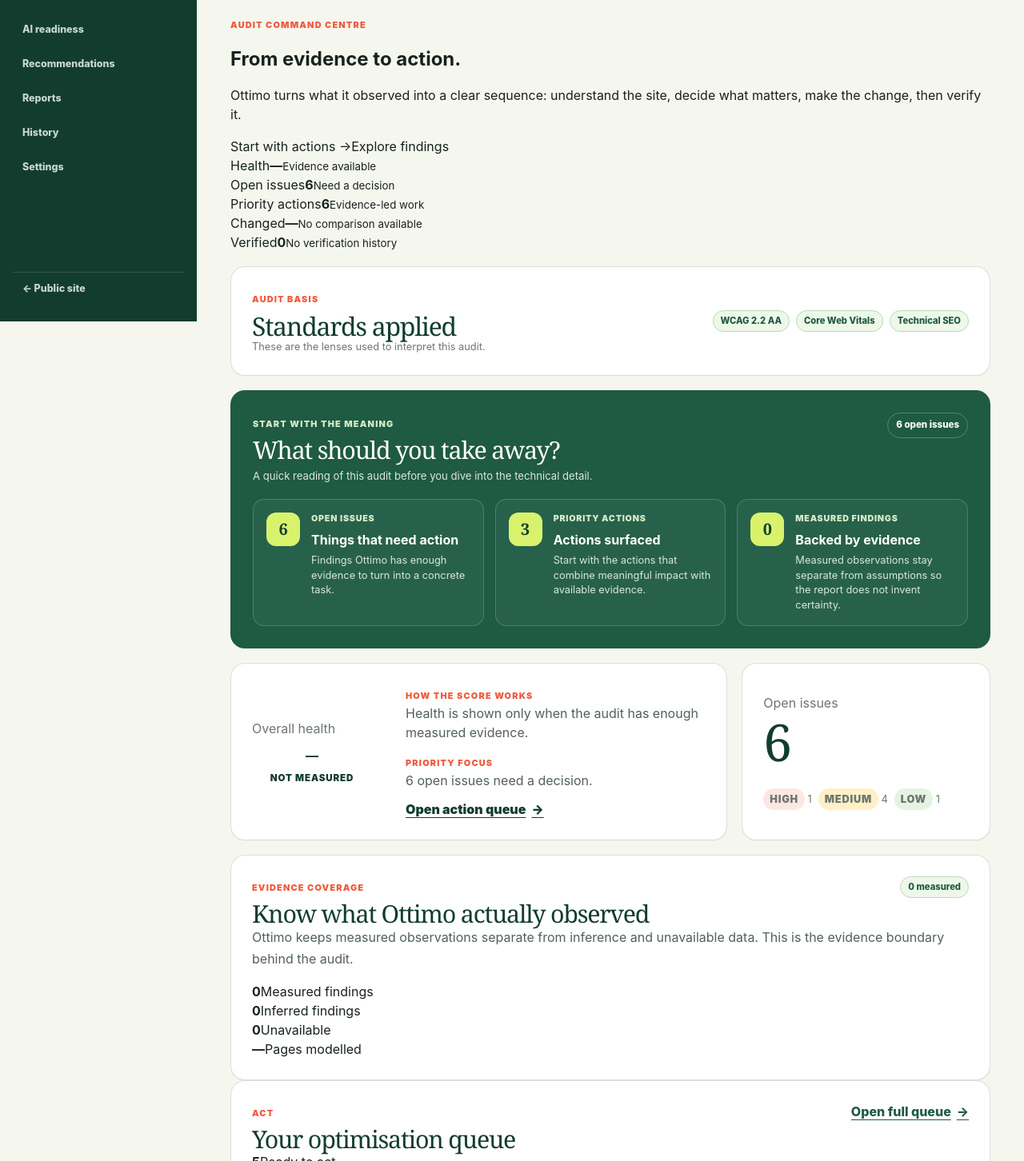
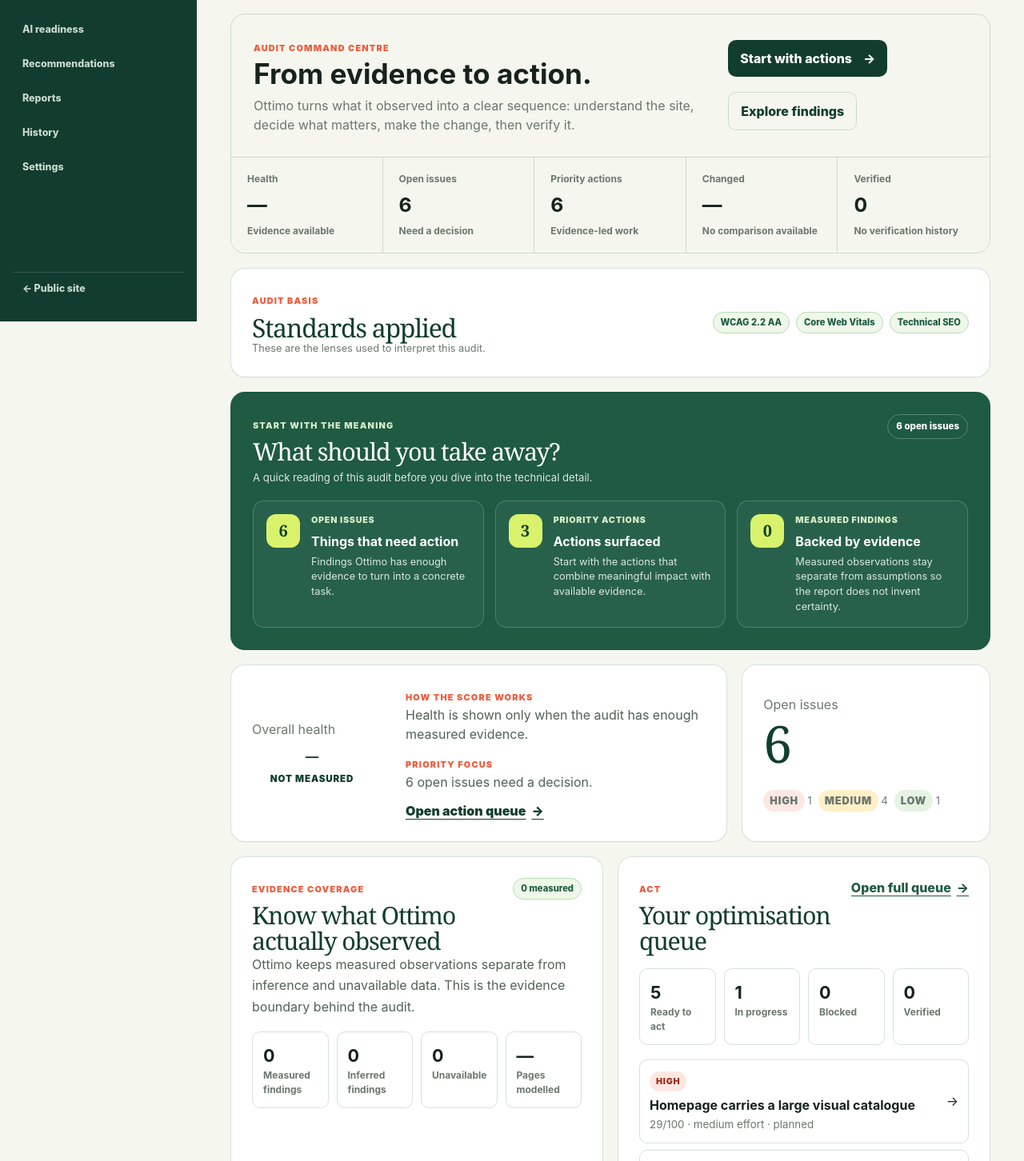
Before and after one commit to ottimosite/ottimo, a React (Vite) app: page /app/audits/audit-harbour-pine in a window 1280 px wide. Shown: the part 398-1850 px from the top of the page at 80% size. Built offline with nearby package versions, Linux system fonts and the light colour scheme.

Commit message:
feat: style audit command centre

```diff
--- a/src/styles/global.css
+++ b/src/styles/global.css
@@ -418,3 +418,37 @@ footer p { max-width:460px; margin:12px 0 0; color:#b9d1bf; font-size:.86rem; }
   .recommendation { padding: 20px 0; }
   .action-details dl { grid-template-columns: 1fr; }
 }
+
+
+/* Audit command centre */
+.audit-command-centre{border:1px solid var(--border);border-radius:18px;background:linear-gradient(135deg,var(--surface),var(--surface-muted));overflow:hidden}
+.audit-command-lead{display:flex;justify-content:space-between;gap:28px;padding:28px}
+.audit-command-lead h2{margin:.2rem 0 .5rem;font-size:clamp(1.5rem,3vw,2.2rem)}
+.audit-command-lead p{max-width:700px;margin:0;color:var(--muted)}
+.audit-command-actions{display:flex;align-items:center;gap:10px;flex-wrap:wrap}
+.primary-action,.secondary-action,.audit-action-item{display:flex;align-items:center;justify-content:space-between;gap:14px;text-decoration:none}
+.primary-action,.secondary-action{padding:11px 15px;border-radius:10px;font-weight:800}
+.primary-action{background:var(--forest);color:white}
+.secondary-action{border:1px solid var(--border);color:var(--forest)}
+.audit-command-grid{display:grid;grid-template-columns:repeat(5,minmax(0,1fr));border-top:1px solid var(--border)}
+.audit-command-grid article{padding:18px 20px;border-right:1px solid var(--border)}
+.audit-command-grid article:last-child{border-right:0}
+.audit-command-grid span,.audit-command-grid small,.audit-command-stats span{display:block;color:var(--muted);font-size:.75rem;font-weight:700}
+.audit-command-grid strong{display:block;margin:5px 0;font-size:1.55rem}
+.audit-insight-grid{display:grid;grid-template-columns:1fr 1fr;gap:18px}
+.audit-command-stats{display:grid;grid-template-columns:repeat(4,minmax(0,1fr));gap:10px;margin:18px 0}
+.audit-command-stats>div{padding:13px;border:1px solid var(--border);border-radius:10px}
+.audit-command-stats strong{display:block;font-size:1.35rem}
+.coverage-list{display:grid;grid-template-columns:repeat(2,minmax(0,1fr));gap:8px}
+.coverage-list span{display:flex;justify-content:space-between;gap:10px;padding:9px 10px;border:1px solid var(--border);border-radius:8px}
+.coverage-list em{font-style:normal;font-weight:800;text-transform:capitalize}
+.coverage-measured{color:var(--forest)}.coverage-partial{color:#8a5a00}.coverage-unavailable{color:var(--muted)}
+.audit-action-list{display:grid;gap:8px}
+.audit-action-item{padding:12px;border:1px solid var(--border);border-radius:10px;color:inherit}
+.audit-action-item:hover,.audit-action-item:focus-visible{border-color:var(--forest)}
+.audit-action-item strong,.audit-action-item small{display:block}
+.audit-action-item strong{margin-top:5px}
+.audit-action-item small{margin-top:3px;color:var(--muted)}
+.audit-evidence-coverage h2,.audit-action-centre h2{margin:.2rem 0}
+@media (max-width:800px){.audit-command-lead{flex-direction:column}.audit-command-grid{grid-template-columns:repeat(2,minmax(0,1fr))}.audit-command-grid article:nth-child(2n){border-right:0}.audit-insight-grid{grid-template-columns:1fr}}
+@media (max-width:520px){.audit-command-grid{grid-template-columns:1fr}.audit-command-grid article{border-right:0}.audit-command-stats{grid-template-columns:repeat(2,minmax(0,1fr))}.coverage-list{grid-template-columns:1fr}}
```
